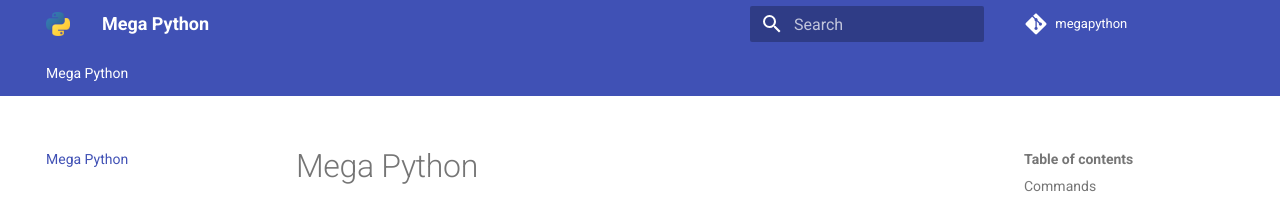
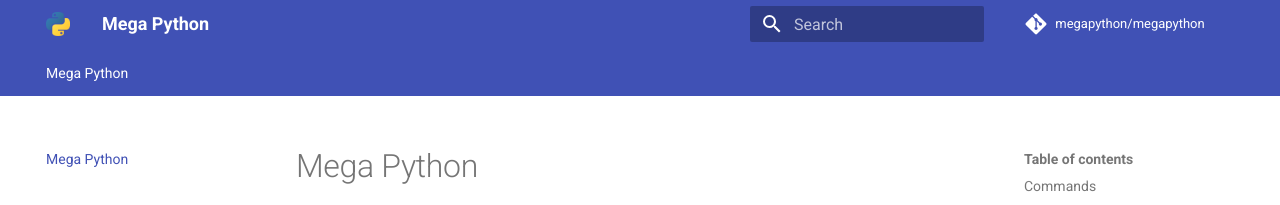
Before and after one commit to megapython/megapython, an MkDocs documentation site: the page built from docs/index.md, in a window 1280 px wide. Shown: the top 205 px of the page. Built offline with MkDocs 1.6.1 and Material for MkDocs 9.7.7, drawn with Linux system fonts in a browser that asks for light colours; comment, search, counter and statistics services are not loaded.

Commit message:
added google analytics

```diff
--- a/mkdocs.yml
+++ b/mkdocs.yml
@@ -5,7 +5,7 @@
 site_url: "https://www.megapython.org"
 
 # Repository
-repo_name: "megapython"
+repo_name: "megapython/megapython"
 repo_url: "https://github.com/megapython/megapython"
 
 # Copyright
@@ -41,7 +41,7 @@
 
 # Google Analytics
 google_analytics:
-  - "UA-XXXXXXXX-X"
+  - "UA-121309781-2"
   - "auto"
 
 # Plugins
```
Also changed, not shown: site/404.html, site/index.html, site/sitemap.xml, 1 other file.
